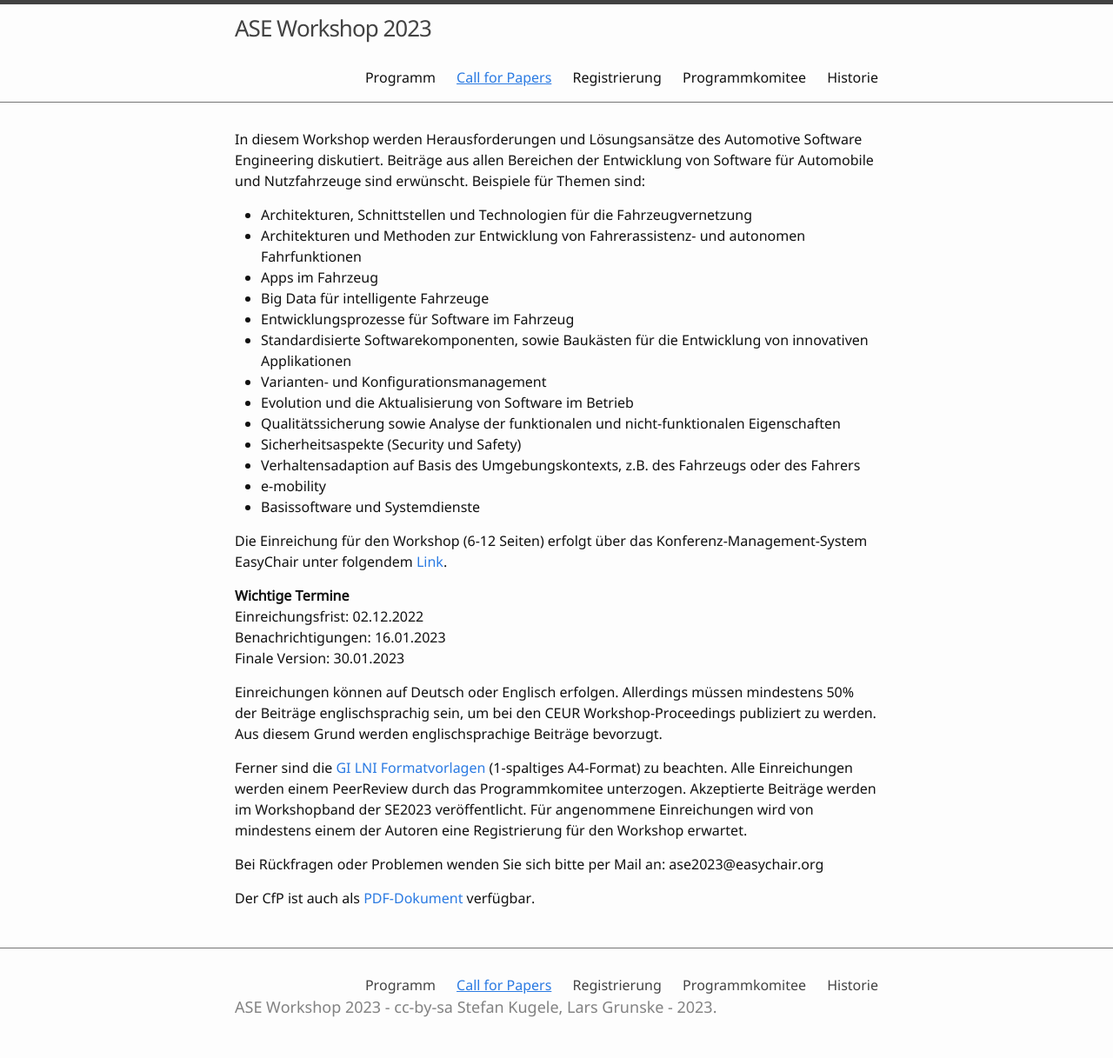
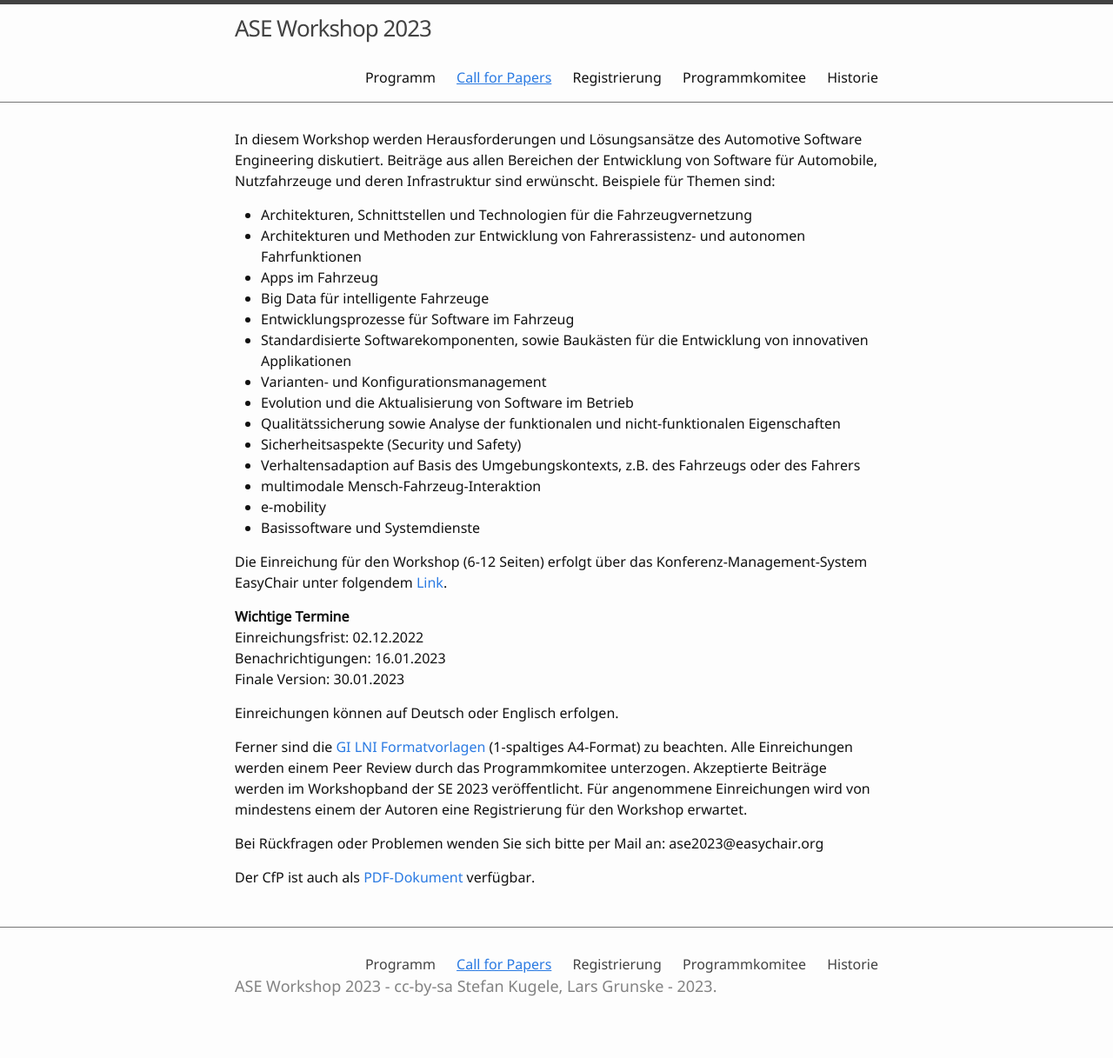
Before and after one commit to ASE-Workshop/2023, a Jekyll site: the page built from 1-call-for-papers.md, in a window 1280 px wide. Shown: the whole page at 87% size. Built offline with Jekyll 4.4.1, drawn with Linux system fonts in a browser that asks for light colours; after the commit the page ends 1193 px from its top, so only the background shows below that.

Commit message:
Update 1-call-for-papers.md

```diff
--- a/1-call-for-papers.md
+++ b/1-call-for-papers.md
@@ -3,7 +3,7 @@ title: Call for Papers
 nav: true
 ---
 
-In diesem Workshop werden Herausforderungen und Lösungsansätze des Automotive Software Engineering diskutiert. Beiträge aus allen Bereichen der Entwicklung von Software für Automobile und Nutzfahrzeuge sind erwünscht. Beispiele für Themen sind:
+In diesem Workshop werden Herausforderungen und Lösungsansätze des Automotive Software Engineering diskutiert. Beiträge aus allen Bereichen der Entwicklung von Software für Automobile, Nutzfahrzeuge und deren Infrastruktur sind erwünscht. Beispiele für Themen sind:
 
 - Architekturen, Schnittstellen und Technologien für die Fahrzeugvernetzung
 - Architekturen und Methoden zur Entwicklung von Fahrerassistenz- und autonomen Fahrfunktionen
@@ -16,6 +16,7 @@ In diesem Workshop werden Herausforderungen und Lösungsansätze des Automotive
 - Qualitätssicherung sowie Analyse der funktionalen und nicht-funktionalen Eigenschaften
 - Sicherheitsaspekte (Security und Safety)
 - Verhaltensadaption auf Basis des Umgebungskontexts, z.B. des Fahrzeugs oder des Fahrers
+- multimodale Mensch-Fahrzeug-Interaktion
 - e-mobility
 - Basissoftware und Systemdienste
 
@@ -28,9 +29,9 @@ Benachrichtigungen: 16.01.2023\
 Finale Version: 30.01.2023
 
 
-Einreichungen können auf Deutsch oder Englisch erfolgen. Allerdings müssen mindestens 50% der Beiträge englischsprachig sein, um bei den CEUR Workshop-Proceedings publiziert zu werden. Aus diesem Grund werden englischsprachige Beiträge bevorzugt.
+Einreichungen können auf Deutsch oder Englisch erfolgen.
 
-Ferner sind die [GI LNI Formatvorlagen](https://gi.de/service/publikationen/lni#panel-2270-0) (1-spaltiges A4-Format) zu beachten. Alle Einreichungen werden einem PeerReview durch das Programmkomitee unterzogen. Akzeptierte Beiträge werden im Workshopband der SE2023 veröffentlicht. Für angenommene Einreichungen wird von mindestens einem der Autoren eine Registrierung für den Workshop erwartet.
+Ferner sind die [GI LNI Formatvorlagen](https://gi.de/service/publikationen/lni#panel-2270-0) (1-spaltiges A4-Format) zu beachten. Alle Einreichungen werden einem Peer Review durch das Programmkomitee unterzogen. Akzeptierte Beiträge werden im Workshopband der SE 2023 veröffentlicht. Für angenommene Einreichungen wird von mindestens einem der Autoren eine Registrierung für den Workshop erwartet.
 
 Bei Rückfragen oder Problemen wenden Sie sich bitte per Mail an: ase2023@easychair.org
 
```
